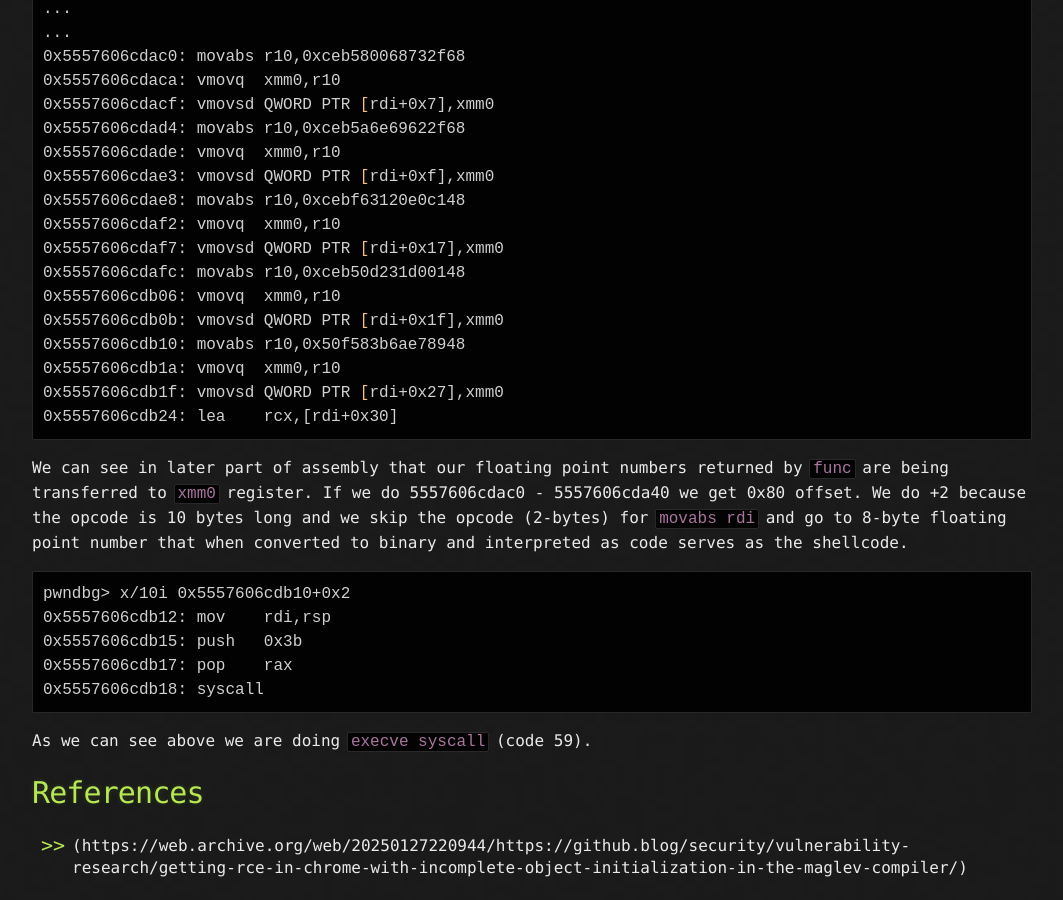
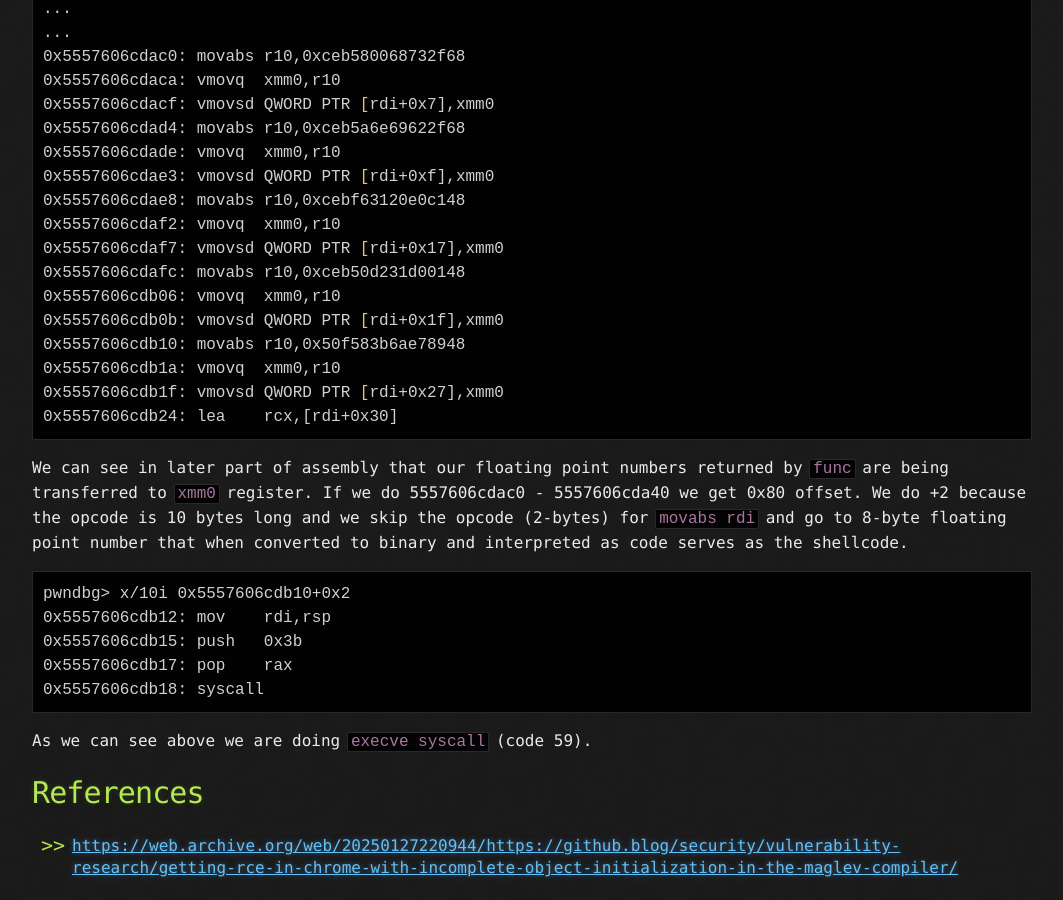
Before and after one commit to faran1512/faran1512.github.io, a Jekyll site: the page built from Blogs/CVE-2023-4069_Analysis.md, in a window 1280 px wide and 900 px high, scrolled down 9645 px. Shown: the whole window, without its empty margins (108-1171 px from the left). Built offline with Jekyll 4.4.1, drawn with Linux system fonts in a browser that asks for light colours; some of the changed lines change nothing that is shown.

Commit message:
some changes

```diff
--- a/Blogs/CVE-2023-4069_Analysis.md
+++ b/Blogs/CVE-2023-4069_Analysis.md
@@ -435,4 +435,4 @@
 
 # References
 
-- (https://web.archive.org/web/20250127220944/https://github.blog/security/vulnerability-research/getting-rce-in-chrome-with-incomplete-object-initialization-in-the-maglev-compiler/)
+- [https://web.archive.org/web/20250127220944/https://github.blog/security/vulnerability-research/getting-rce-in-chrome-with-incomplete-object-initialization-in-the-maglev-compiler/](https://web.archive.org/web/20250127220944/https://github.blog/security/vulnerability-research/getting-rce-in-chrome-with-incomplete-object-initialization-in-the-maglev-compiler/)
```
